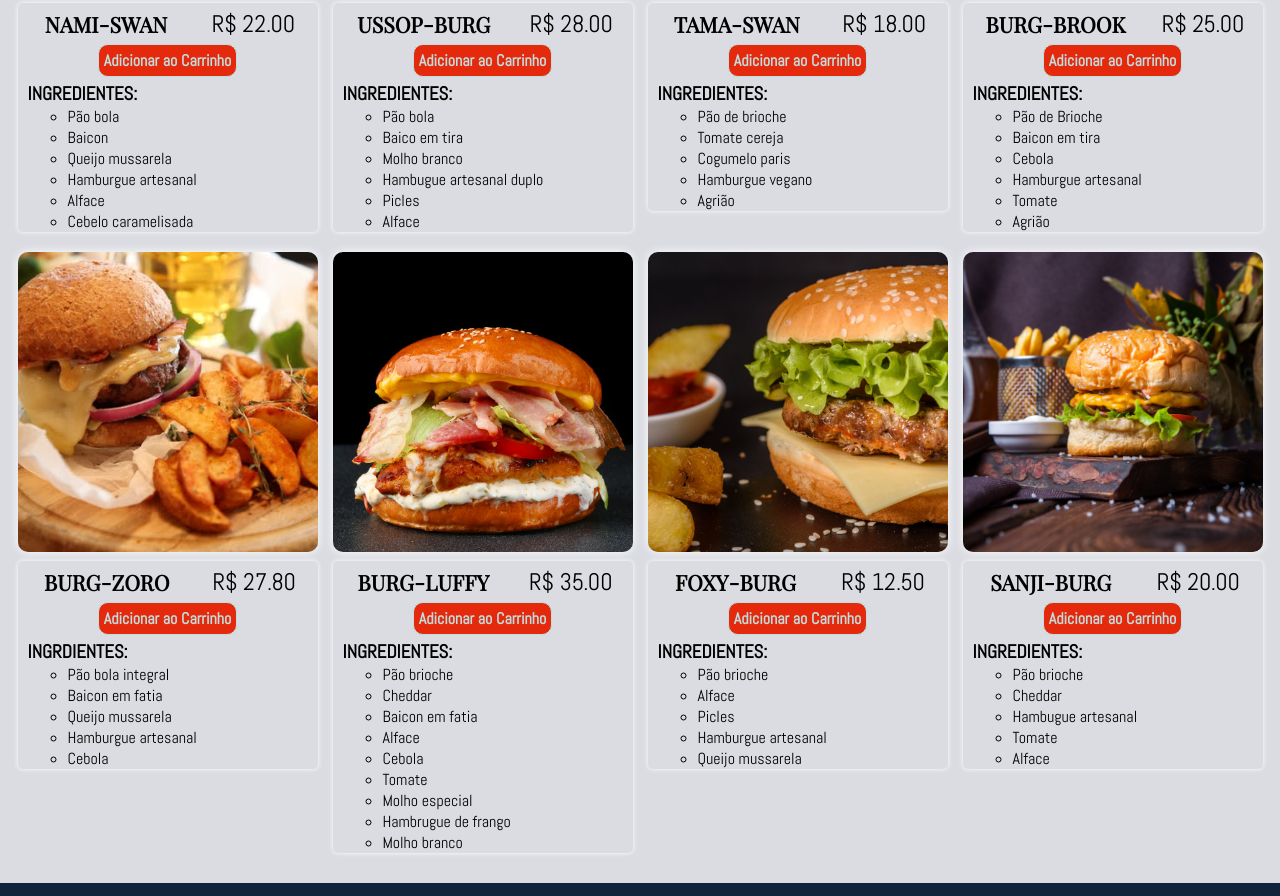
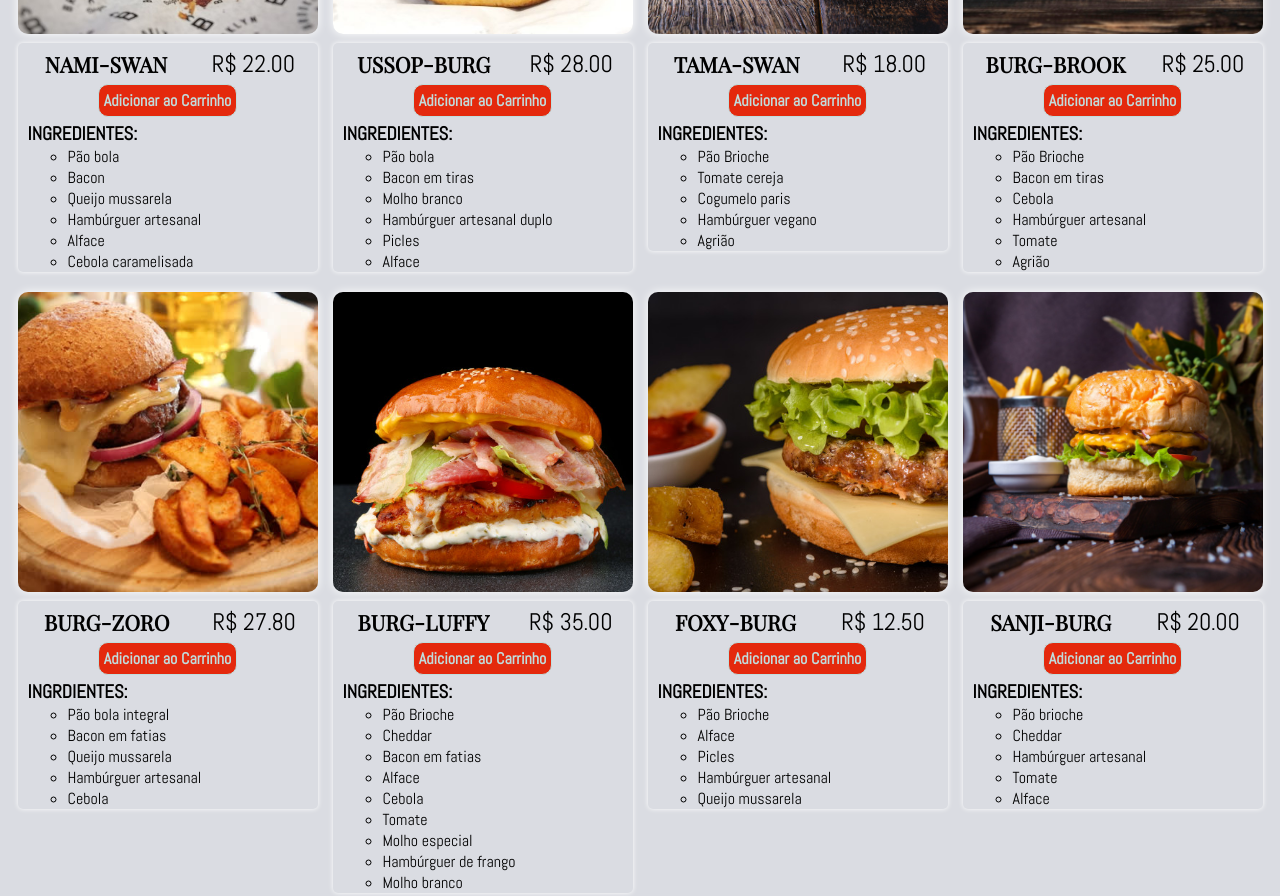
Before and after one commit to Ronaldo-Vieira/CHAPEU-DE-PALHA, a plain HTML site: page index.html in a window 1280 px wide. Shown: the part 2081-2977 px from the top of the page. Drawn offline with Linux system fonts and the light colour scheme; a web font is replaced by a local one.

Commit message:
Correções
Correções de ortografia

```diff
--- a/assets/css/style.css
+++ b/assets/css/style.css
@@ -130,14 +130,16 @@ aside{
     font-size: 30pt;
     justify-content: space-around;
     color: var(--color_nav);
+    text-shadow: var(--shadow);
+    margin-top: 20px;
+    margin-bottom: 20px;
+
 }
 
 #cont-nav{
     display: flex;
     justify-content: center;
 }
-
-
 
 .menu{
     display: flex;
@@ -270,6 +272,10 @@ aside{
     }
     #menu-head{
         margin-left: 20px;
+        margin-top: 10px;
+    }
+    #menu-head img{
+        height: 40px;
     }
     #menu-head, #menu-card-mobi{
         display: flex;
--- a/index.html
+++ b/index.html
@@ -18,7 +18,7 @@
                     <h1>CHAPEU DE PALHA</h1>
                 </div>
                 <div id="menu-head" onclick="menu_head()">
-                    <img src="assets/imagens/figuras/menu-hamb.png" alt="">
+                    <img src="assets/imagens/figuras/menu.png" alt="">
                 </div>
             </div>
             <div id="nav-head">
@@ -40,18 +40,16 @@
                 </div>
         </section>
 
-        <aside>
-
-        </aside>
+        <aside></aside>
 
         <article>
             <div id="menu-cardapio">
                 <div  id="menu-card">
-                    <h1>CARDAPIO</h1>
-                    <img src="assets/imagens/figuras/menu-hamb.png" alt="" id="menu-card-mobi" onclick="menu_card()">
+                    <h1>CARDÁPIO</h1>
+                    <img src="assets/imagens/figuras/menu.png" alt="" id="menu-card-mobi" onclick="menu_card()">
                 </div>
                 <div id="cont-nav">
-                    <div class="menu" id="hamb" onclick="hamburgue()"> <img src="assets/imagens/figuras/burger_icon.png" alt=""> HAMBURGUE</div>
+                    <div class="menu" id="hamb" onclick="hamburgue()"> <img src="assets/imagens/figuras/burger_icon.png" alt=""> HAMBÚRGUER</div>
                     <div class="menu" id="crepe" onclick="crepe()"> <img src="assets/imagens/figuras/taco_icon.png" alt=""> CREPE</div>
                     <div class="menu" id="refri" onclick="refri()"> <img src="assets/imagens/figuras/refri_icon.png" alt=""> REFRIGERANTE</div>
                     <div class="menu" id="pizza" onclick="pizza()"> <img src="assets/imagens/figuras/pizza_icon.png" alt=""> PIZZA</div>
@@ -84,11 +82,11 @@
                                 <h3>INGREDIENTES:</h3>
                                 <ul>
                                     <li>Pão bola</li>
-                                    <li>Baicon</li>
+                                    <li>Bacon</li>
                                     <li>Queijo mussarela</li>
-                                    <li>Hamburgue artesanal</li>
+                                    <li>Hambúrguer artesanal</li>
                                     <li>Alface</li>
-                                    <li>Cebelo caramelisada</li>
+                                    <li>Cebola caramelisada</li>
                                 </ul>
                             </div>
                         </div>
@@ -107,9 +105,9 @@
                                 <h3>INGREDIENTES:</h3>
                                 <ul>
                                     <li>Pão bola</li>
-                                    <li>Baico em tira</li>
+                                    <li>Bacon em tiras</li>
                                     <li>Molho branco</li>
-                                    <li>Hambugue artesanal duplo</li>
+                                    <li>Hambúrguer artesanal duplo</li>
                                     <li>Picles</li>
                                     <li>Alface</li>
                                 </ul>
@@ -129,10 +127,10 @@
                             <div class="ingredientes" id="ingredientes2">
                                 <h3>INGREDIENTES:</h3>
                                 <ul>
-                                    <li>Pão de brioche</li>
+                                    <li>Pão Brioche</li>
                                     <li>Tomate cereja</li>
                                     <li>Cogumelo paris</li>
-                                    <li>Hamburgue vegano</li>
+                                    <li>Hambúrguer vegano</li>
                                     <li>Agrião</li>
                                 </ul>
                             </div>
@@ -151,10 +149,10 @@
                             <div class="ingredientes" id="ingredientes3">
                                 <h3>INGREDIENTES:</h3>
                                 <ul>
-                                    <li>Pão de Brioche</li>
-                                    <li>Baicon em tira</li>
+                                    <li>Pão Brioche</li>
+                                    <li>Bacon em tiras</li>
                                     <li>Cebola</li>
-                                    <li>Hamburgue artesanal</li>
+                                    <li>Hambúrguer artesanal</li>
                                     <li>Tomate</li>
                                     <li>Agrião</li>
                                 </ul>
@@ -175,9 +173,9 @@
                                 <h3>INGRDIENTES:</h3>
                                 <ul>
                                     <li>Pão bola integral</li>
-                                    <li>Baicon em fatia</li>
+                                    <li>Bacon em fatias</li>
                                     <li>Queijo mussarela</li>
-                                    <li>Hamburgue artesanal</li>
+                                    <li>Hambúrguer artesanal</li>
                                     <li>Cebola</li>
                                 </ul>
                             </div>
@@ -200,14 +198,14 @@
                             <div class="ingredientes" id="ingredientes5">
                                 <h3>INGREDIENTES:</h3>
                                 <ul>
-                                    <li>Pão brioche</li>
+                                    <li>Pão Brioche</li>
                                     <li>Cheddar</li>
-                                    <li>Baicon em fatia</li>
+                                    <li>Bacon em fatias</li>
                                     <li>Alface</li>
                                     <li>Cebola</li>
                                     <li>Tomate</li>
                                     <li>Molho especial</li>
-                                    <li>Hambrugue de frango</li>
+                                    <li>Hambúrguer de frango</li>
                                     <li>Molho branco</li>
                                 </ul>
                             </div>
@@ -226,10 +224,10 @@
                             <div class="ingredientes" id="ingredientes6">
                                 <h3>INGREDIENTES:</h3>
                                 <ul>
-                                    <li>Pão brioche</li>
+                                    <li>Pão Brioche</li>
                                     <li>Alface</li>
                                     <li>Picles</li>
-                                    <li>Hamburgue artesanal</li>
+                                    <li>Hambúrguer artesanal</li>
                                     <li>Queijo mussarela</li>
                                 </ul>
                             </div>
@@ -251,7 +249,7 @@
                                 <ul>
                                     <li>Pão brioche</li>
                                     <li>Cheddar</li>
-                                    <li>Hambugue artesanal</li>
+                                    <li>Hambúrguer artesanal</li>
                                     <li>Tomate</li>
                                     <li>Alface</li>
                                 </ul>
```
Also changed, not shown: assets/imagens/figuras/menu.png (added).
